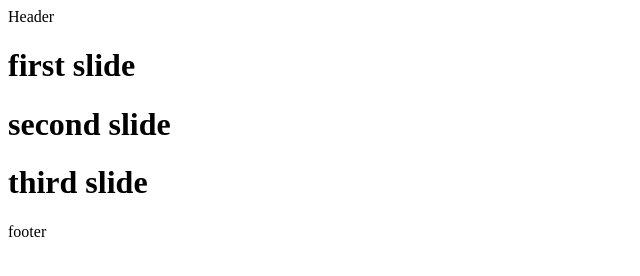
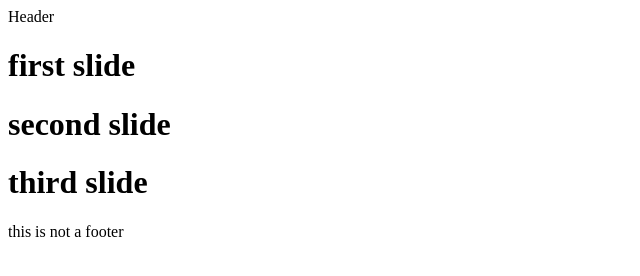
Before and after one commit to arashrezaei84work/git-practice, a plain HTML site: page index.html in a window 1280 px wide. Shown: the full height of the page, 0-640 px from the left. Drawn offline with Linux system fonts and the light colour scheme.

Commit message:
added text to footer

```diff
--- a/index.html
+++ b/index.html
@@ -16,7 +16,7 @@
         <h1>third slide</h1>
     </div>
     <footer>
-        footer
+        this is not a footer
     </footer>
 </body>
 </html>
```
